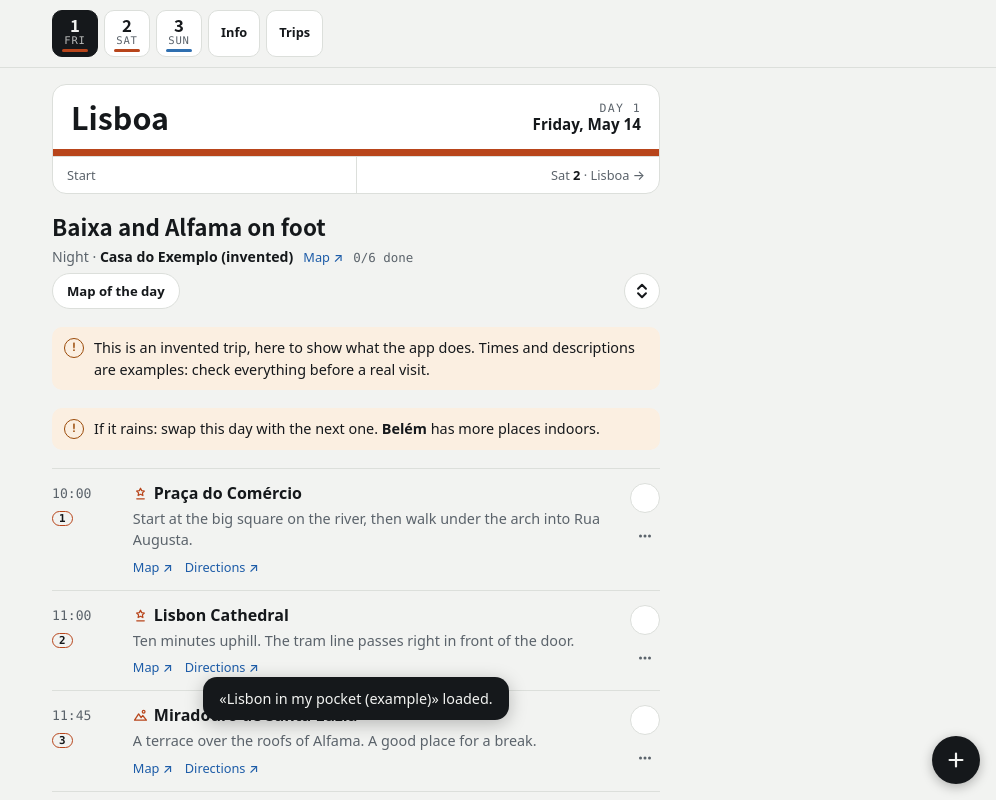
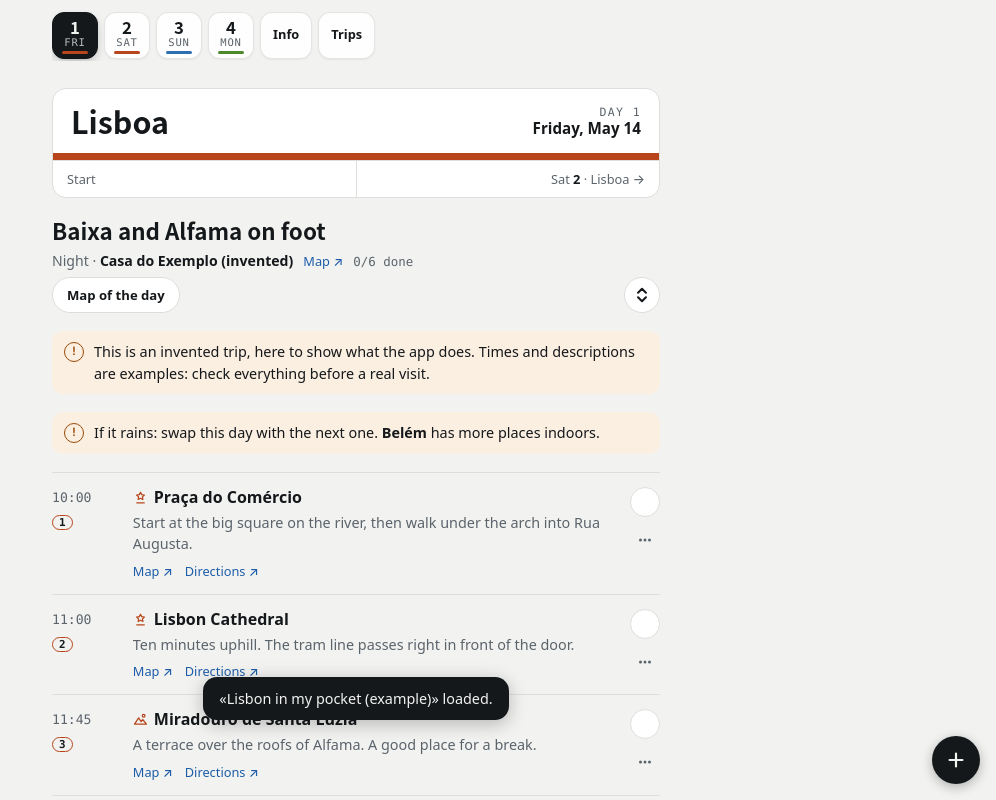
Before and after one commit to Akkatrone/TIMP, a website with bundled scripts: page index.html in a window 1280 px wide. Both pictures are taken after a click on the button "Try the example trip". Shown: the top 800 px of the page, without its empty margins (284-1280 px from the left). Built offline with nearby package versions, Linux system fonts and the light colour scheme.

Commit message:
3.1.1: no scroll bars, a switch for the lines, frosted bar, richer example
- No scroll bars anywhere (3.1.0 hid them on touch-only devices only).
- "Lines" next to Map and Sketch hides the lines between the stops and the
  travel icons on them; the choice is kept.
- The bar of days is frosted glass, with an edge once the page scrolls; the
  list of days fades on the side with more to scroll; day buttons polished.
- The example trip adds a day in Porto (train, a new city, every kind of
  place, metro, a flight home, a stay that is only text, a shared pin, a
  separate map for the airport), the bus to Pena, a Google Maps link and a
  number to call.
- Older Safari: solid colours before color-mix(), and a fallback for
  AbortSignal.timeout. Modules checked under JavaScriptCore.

Co-Authored-By: Claude Opus 5.5 <noreply@anthropic.com>

```diff
--- a/css/app.css
+++ b/css/app.css
@@ -33,6 +33,12 @@
 html{scroll-padding-top:env(safe-area-inset-top,0px)}
 body{margin:0;padding:env(safe-area-inset-top,0px) 0 env(safe-area-inset-bottom,0px);background:var(--bg);color:var(--ink);font:400 15px/1.5 var(--f-body);-webkit-text-size-adjust:100%}
 body::before{content:"";position:fixed;inset:0 0 auto;height:env(safe-area-inset-top,0px);z-index:10;background:var(--bg)}
+/* Frosted glass, for the bars that stay on top while the page scrolls under them.
+   Without backdrop-filter, or without color-mix (Safari before 16.2), they keep a solid
+   background. Safari needs the -webkit- prefix before 18. */
+@supports ((backdrop-filter:blur(1px)) or (-webkit-backdrop-filter:blur(1px))){
+  body::before,.strip{background:color-mix(in srgb,var(--bg) 70%,transparent);-webkit-backdrop-filter:saturate(170%) blur(16px);backdrop-filter:saturate(170%) blur(16px)}
+}
 img{max-width:100%}
 [hidden]{display:none!important}
 a{color:var(--link)}
@@ -41,22 +47,26 @@ button{font:inherit}
 .gutter{max-width:640px;margin:0 auto;padding-left:max(16px,env(safe-area-inset-left,0px));padding-right:max(16px,env(safe-area-inset-right,0px))}
 
 /* day strip */
-.strip{position:sticky;top:env(safe-area-inset-top,0px);z-index:5;background:var(--bg);border-bottom:1px solid var(--line)}
+.strip{position:sticky;top:env(safe-area-inset-top,0px);z-index:5;background:var(--bg);border-bottom:1px solid transparent;transition:border-color .2s,box-shadow .2s}
+/* once the page has scrolled, the bar gets an edge and a soft shadow (js: markStrip) */
+.strip.scrolled{border-bottom-color:var(--line);border-bottom-color:color-mix(in srgb,var(--line) 70%,transparent);box-shadow:0 6px 18px -10px rgba(0,0,0,.35)}
 .strip .gutter{padding-block:10px}
-#days{display:flex;gap:6px;overflow-x:auto;scrollbar-width:none;scroll-behavior:smooth}
+#days{display:flex;gap:6px;overflow-x:auto;scrollbar-width:none;scroll-behavior:smooth;padding-block:2px}
+/* the list of days fades out on a side when there is more to scroll that way */
+#days.more-l{-webkit-mask-image:linear-gradient(to right,transparent,#000 28px);mask-image:linear-gradient(to right,transparent,#000 28px)}
+#days.more-r{-webkit-mask-image:linear-gradient(to left,transparent,#000 28px);mask-image:linear-gradient(to left,transparent,#000 28px)}
+#days.more-l.more-r{-webkit-mask-image:linear-gradient(to right,transparent,#000 28px,#000 calc(100% - 28px),transparent);mask-image:linear-gradient(to right,transparent,#000 28px,#000 calc(100% - 28px),transparent)}
 #days::-webkit-scrollbar{display:none}
-/* On phones and tablets no scroll bar is drawn: a finger scrolls without it, and an
-   always visible bar (inside the forms, beside the page) was a distraction. A mouse
-   keeps its bars. */
-@media (hover:none) and (pointer:coarse){
-  *{scrollbar-width:none}
-  ::-webkit-scrollbar{display:none}
-}
-.dchip{flex:0 0 auto;min-width:46px;padding:5px 8px 9px;border:1px solid var(--line);background:var(--surface);border-radius:10px;text-align:center;text-decoration:none;color:var(--ink);display:grid;gap:0;position:relative}
+/* No scroll bars anywhere (page, forms, fields): pages scroll with a finger, a wheel or
+   the keyboard all the same, and an always visible bar was only in the way. */
+html,*{scrollbar-width:none}
+::-webkit-scrollbar{display:none;width:0;height:0}
+.dchip{flex:0 0 auto;min-width:46px;padding:5px 8px 9px;border:1px solid var(--line);border-color:color-mix(in srgb,var(--line) 80%,transparent);background:var(--surface);background:color-mix(in srgb,var(--surface) 85%,transparent);border-radius:12px;text-align:center;text-decoration:none;color:var(--ink);display:grid;gap:0;position:relative;box-shadow:0 1px 2px rgba(0,0,0,.06);transition:background-color .15s,border-color .15s,transform .1s;-webkit-tap-highlight-color:transparent}
+.dchip:active{transform:scale(.96)}
 .dchip::after{content:"";position:absolute;left:9px;right:9px;bottom:4px;height:3px;border-radius:2px;background:var(--c,var(--muted))}
 .dchip .n{font:700 1.05rem/1.1 var(--f-display);font-variant-numeric:tabular-nums}
 .dchip .w{font:500 .66rem/1.2 var(--f-mono);text-transform:uppercase;letter-spacing:.08em;color:var(--muted)}
-.dchip[aria-current="page"]{background:var(--ink);border-color:var(--ink);color:var(--bg)}
+.dchip[aria-current="page"]{background:var(--ink);border-color:var(--ink);color:var(--bg);box-shadow:0 4px 12px -4px rgba(0,0,0,.4)}
 .dchip[aria-current="page"] .w{color:var(--bg);opacity:.75}
 .dchip.today .n::after{content:"";display:inline-block;width:6px;height:6px;border-radius:50%;background:var(--accent);margin-left:3px;vertical-align:super}
 .dchip.info{align-content:center;font:600 .8rem var(--f-body);padding-inline:12px}
@@ -138,7 +148,7 @@ ol.stops{list-style:none;margin:0;padding:0}
 .iconbtn svg{width:18px;height:18px}
 .iconbtn[aria-pressed="true"]{background:var(--ink);color:var(--bg);border-color:var(--ink)}
 /* how a stop is travelled: metro, train, plane, boat */
-.tvchip{flex:0 0 auto;display:inline-grid;place-items:center;width:26px;height:26px;border-radius:7px;background:color-mix(in srgb,var(--c,var(--muted)) 16%,var(--surface));color:var(--c,var(--ink))}
+.tvchip{flex:0 0 auto;display:inline-grid;place-items:center;width:26px;height:26px;border-radius:7px;background:var(--bg);background:color-mix(in srgb,var(--c,var(--muted)) 16%,var(--surface));color:var(--c,var(--ink))}
 .tvchip svg{display:block}
 /* the kind of place, before the stop's title */
 .tychip{display:inline-block;vertical-align:-2px;margin-right:6px;color:var(--c,var(--ink))}
@@ -205,6 +215,10 @@ ol.stops{list-style:none;margin:0;padding:0}
 .livewrap{display:grid;gap:8px;min-width:0}
 .zchips{display:flex;flex-wrap:wrap;gap:6px}
 .zchip{border:1px solid var(--line);background:var(--bg);color:var(--ink);font:600 .76rem var(--f-body);padding:5px 12px;border-radius:999px;cursor:pointer;min-height:32px}
+/* the map's view picker and the switch for the lines between the stops */
+.maptools{display:flex;flex-wrap:wrap;align-items:center;gap:8px;justify-content:space-between}
+.chipbtn{font:600 .84rem var(--f-body);padding:8px 14px;border-radius:999px;border:1px solid var(--line);background:var(--surface);color:var(--muted);cursor:pointer;min-height:36px}
+.chipbtn[aria-pressed="true"]{background:var(--ink);color:var(--bg);border-color:var(--ink)}
 .live{height:min(62vh,380px);border-radius:10px;overflow:hidden;background:var(--bg);position:relative;isolation:isolate}
 .live .canvas{position:absolute;inset:0}
 .live .msg{position:absolute;inset:0;display:grid;place-items:center;text-align:center;padding:16px;color:var(--muted);font-size:.88rem}
--- a/examples/demo-trip.json
+++ b/examples/demo-trip.json
@@ -58,7 +58,8 @@
      "tag": "Ticket needed",
      "address": "Castelo de São Jorge",
      "lat": 38.7139,
-     "lng": -9.1335
+     "lng": -9.1335,
+     "link": "https://www.google.com/maps/search/?api=1&query=Castelo+de+S%C3%A3o+Jorge+Lisboa"
     },
     {
      "id": "lunch",
@@ -202,11 +203,12 @@
        "time": "10:15",
        "title": "Palácio da Pena",
        "type": "sight",
-       "text": "The coloured palace on top of the hill.",
+       "text": "Bus 434 from the station, fifteen minutes uphill. The coloured palace on top of the hill.",
        "tag": "Ticket needed",
        "address": "Palácio da Pena",
        "lat": 38.7876,
-       "lng": -9.3906
+       "lng": -9.3906,
+       "travel": "bus"
       },
       {
        "id": "regaleira",
@@ -273,6 +275,105 @@
      ]
     }
    ]
+  },
+  {
+   "date": "2027-05-17",
+   "city": "Porto",
+   "title": "Porto in a day",
+   "stay": "On the way home",
+   "notes": [
+    "Leave the luggage at the station lockers in São Bento and travel light.",
+    "The flight home is at 21:30: be at the airport by 19:30."
+   ],
+   "stops": [
+    {
+     "id": "alfa-pendular-to-porto",
+     "time": "07:39",
+     "title": "Alfa Pendular to Porto",
+     "travel": "train",
+     "tag": "Booked",
+     "text": "From Santa Apolónia, about three hours. Seats are assigned: check the coach number."
+    },
+    {
+     "id": "sao-bento-station",
+     "time": "10:45",
+     "title": "São Bento station",
+     "type": "sight",
+     "text": "Look up in the hall: twenty thousand azulejo tiles telling the history of Portugal.",
+     "address": "Estação de São Bento, Porto",
+     "lat": 41.1456,
+     "lng": -8.6105
+    },
+    {
+     "id": "livraria-lello",
+     "time": "11:15",
+     "title": "Livraria Lello",
+     "type": "shop",
+     "tag": "Ticket needed",
+     "text": "The bookshop with the red staircase. The ticket is deducted from a book you buy.",
+     "address": "Livraria Lello, Porto",
+     "lat": 41.1468,
+     "lng": -8.6148
+    },
+    {
+     "id": "a-francesinha",
+     "time": "Lunch",
+     "title": "A francesinha",
+     "type": "food",
+     "text": "The Porto sandwich: bread, meats, melted cheese and a beer sauce. One is enough for two.",
+     "address": "Rua de Passos Manuel, Porto",
+     "lat": 41.1474,
+     "lng": -8.6067
+    },
+    {
+     "id": "ribeira",
+     "time": "14:30",
+     "title": "Ribeira",
+     "type": "walk",
+     "text": "Down the steep lanes to the river front, among the coloured houses.",
+     "address": "Cais da Ribeira, Porto",
+     "lat": 41.1406,
+     "lng": -8.6131
+    },
+    {
+     "id": "dom-luis-i-bridge",
+     "time": "15:30",
+     "title": "Dom Luís I bridge",
+     "type": "view",
+     "text": "Cross on the upper deck, with the metro, for the view over the river and the port cellars.",
+     "address": "Ponte Luís I, Porto",
+     "lat": 41.1399,
+     "lng": -8.6094
+    },
+    {
+     "id": "back-to-sao-bento-for-the-luggage",
+     "time": "17:00",
+     "title": "Back to São Bento for the luggage",
+     "type": "sight",
+     "travel": "metro",
+     "text": "Metro line D from Jardim do Morro, two stops.",
+     "address": "Estação de São Bento, Porto",
+     "lat": 41.1456,
+     "lng": -8.6105
+    },
+    {
+     "id": "metro-to-the-airport",
+     "time": "18:30",
+     "title": "Metro to the airport",
+     "travel": "metro",
+     "text": "Line E from Trindade, about thirty minutes."
+    },
+    {
+     "id": "flight-home",
+     "time": "21:30",
+     "title": "Flight home",
+     "travel": "plane",
+     "tag": "Booked",
+     "address": "Aeroporto Francisco Sá Carneiro, Porto",
+     "lat": 41.2481,
+     "lng": -8.6814
+    }
+   ]
   }
  ],
  "info": [
@@ -294,7 +395,11 @@
    "items": [
     {
      "label": "Emergency",
-     "text": "112 · any emergency, across the EU"
+     "text": "112"
+    },
+    {
+     "label": "Any emergency",
+     "text": "112 works across the EU, from any phone, free of charge."
     }
    ]
   },
--- a/js/app.js
+++ b/js/app.js
@@ -28,7 +28,7 @@ const S = {
   records: [],            // [{id, trip, importedAt, fileName}]
   rec: null,              // the open one
   state: {done: {}, skipped: {}, plans: {}},
-  ui: {mapOpen: false, mapView: "live", expandAll: false},
+  ui: {mapOpen: false, mapView: "live", expandAll: false, route: true},
   langPref: "auto",       // "auto" follows the trip, or a language chosen on this device
   theme: document.documentElement.dataset.theme || "auto",   // set early by js/theme.js
   openStops: new Map(),   // descriptions opened or closed one by one, until the page is closed
@@ -407,7 +407,22 @@ function renderStrip(r){
     `<a class="dchip info" href="#trips"${r.name === "trips" ? ' aria-current="page"' : ""}>${esc(t("trips"))}</a>`;
   const active = $days.querySelector('[aria-current="page"]');
   if(active) $days.scrollLeft = active.offsetLeft - ($days.clientWidth - active.offsetWidth) / 2;
+  markStrip();
 }
+
+// The bar of days: an edge once the page has scrolled under it, and a fade on each side
+// of the list of days where there is more to scroll (css/app.css, .strip).
+function markStrip(){
+  $strip.classList.toggle("scrolled", window.scrollY > 4);
+  const max = $days.scrollWidth - $days.clientWidth;
+  $days.classList.toggle("more-l", $days.scrollLeft > 2);
+  $days.classList.toggle("more-r", $days.scrollLeft < max - 2);
+}
+let stripFrame = 0;
+const onScroll = () => { if(!stripFrame) stripFrame = requestAnimationFrame(() => { stripFrame = 0; markStrip(); }); };
+window.addEventListener("scroll", onScroll, {passive: true});
+window.addEventListener("resize", onScroll, {passive: true});
+$days.addEventListener("scroll", onScroll, {passive: true});
 
 function errorBox(){
   const e = S.importError;
@@ -662,7 +677,8 @@ function mapPanel(zs, color, view, gone){
   const views = [["live", t("viewLive")], ["schema", t("viewSchema")]];
 
   let o = `<section class="mapbox" style="--c:${color}" aria-label="${esc(t("dayMap"))}">`;
-  o += `<div class="seg" role="group" aria-label="${esc(t("mapType"))}">${views.map(([id, name]) => `<button type="button" data-view="${id}" aria-pressed="${id === view}">${esc(name)}</button>`).join("")}</div>`;
+  o += `<div class="maptools"><div class="seg" role="group" aria-label="${esc(t("mapType"))}">${views.map(([id, name]) => `<button type="button" data-view="${id}" aria-pressed="${id === view}">${esc(name)}</button>`).join("")}</div>` +
+    `<button type="button" class="chipbtn" data-route aria-pressed="${S.ui.route}">${esc(t("routeLines"))}</button></div>`;
   if(!S.online && S.ui.mapView === "live") o += `<p class="off">${esc(t("offlineMap"))}</p>`;
 
   if(view === "live"){
@@ -683,7 +699,7 @@ function mapPanel(zs, color, view, gone){
       return;
     }
     const head = `<div class="zhead"><span class="zname">${esc(zoneTitle(z))}</span>${zoneLink(z)}</div>`;
-    o += `<div class="zone">${head}${zoneSVG(z, zoneTitle(z), gone)}<ol class="mlegend">${z.pts.map(p => `<li><span class="mb">${p.nums.join("·")}</span><a href="${esc(mapsUrl(p.q))}" target="_blank" rel="noopener">${esc(p.name)}</a></li>`).join("")}</ol></div>`;
+    o += `<div class="zone">${head}${zoneSVG(z, zoneTitle(z), gone, S.ui.route)}<ol class="mlegend">${z.pts.map(p => `<li><span class="mb">${p.nums.join("·")}</span><a href="${esc(mapsUrl(p.q))}" target="_blank" rel="noopener">${esc(p.name)}</a></li>`).join("")}</ol></div>`;
   });
   return o + `<p class="foot">${esc(t("footSketch") + " " + t("footNumbers"))}</p></section>`;
 }
@@ -792,7 +808,7 @@ function renderDay(i){
     const dark = isDark();
     // Skipping a stop changes the route: the map is drawn again.
     const skippedNow = list.map((s, k) => isSkipped(k) ? k : -1).filter(k => k >= 0).join(",");
-    if(view === "live") wanted = {key: [S.rec.id, S.rec.importedAt, i, pid || "", googleKey(), lang, dark, skippedNow].join("|"), zones: zs, color: cityColor(d.city), dark, gone};
+    if(view === "live") wanted = {key: [S.rec.id, S.rec.importedAt, i, pid || "", googleKey(), lang, dark, skippedNow, S.ui.route].join("|"), zones: zs, color: cityColor(d.city), dark, gone};
   }
   if(d.notes) html += d.notes.map(r => `<div class="remind"><span class="ic" aria-hidden="true">!</span><div>${rich(r)}</div></div>`).join("");
   if(d.plans){
@@ -814,7 +830,7 @@ function syncLive(wanted){
   if(applyMapSettings()) return;
   if(!live || live.key !== wanted.key){
     if(live) live.handle.destroy();
-    live = {key: wanted.key, handle: createLiveMap({zones: wanted.zones, color: wanted.color, googleKey: googleKey(), dark: wanted.dark, onNotice: k => toast(t(k))})};
+    live = {key: wanted.key, handle: createLiveMap({zones: wanted.zones, color: wanted.color, googleKey: googleKey(), dark: wanted.dark, route: S.ui.route, onNotice: k => toast(t(k))})};
   }
   slot.appendChild(live.handle.el);
   live.handle.refresh();
@@ -937,6 +953,14 @@ $app.addEventListener("click", e => {
     saveUi();
     render();
     refocus("[data-map]");
+    return;
+  }
+  // The lines between the stops on both maps: shown or hidden, remembered.
+  if(e.target.closest("[data-route]")){
+    S.ui.route = !S.ui.route;
+    saveUi();
+    render();
+    refocus("[data-route]");
     return;
   }
   const view = e.target.closest("[data-view]");
@@ -1130,7 +1154,7 @@ async function start(){
     await store.putTrip(rec);
     await versions.put(ready);
   }
-  if(ui && typeof ui === "object") S.ui = {mapOpen: !!ui.mapOpen, mapView: ui.mapView === "schema" ? "schema" : "live", expandAll: !!ui.expandAll};
+  if(ui && typeof ui === "object") S.ui = {mapOpen: !!ui.mapOpen, mapView: ui.mapView === "schema" ? "schema" : "live", expandAll: !!ui.expandAll, route: ui.route !== false};
   if(typeof key === "string") S.deviceKey = key;
   syncThemeColor();
   await openRecord(S.records.find(r => r.id === activeId) || S.records[S.records.length - 1] || null);
--- a/js/i18n.js
+++ b/js/i18n.js
@@ -50,7 +50,7 @@ export const STRINGS = {
     fAddressPh: "Paste or write here",
     fAddressHelp: "What Google Maps shares, a full address, or coordinates. Name and position are filled in for you.",
     paste: "Paste",
-    fTitle: "Name", fDay: "Day", fTime: "Time", fPlan: "Plan",
+    fTitle: "Name", fDay: "Day", fTime: "Time", fPlan: "Plan", routeLines: "Lines",
     timeWords: "Write it in words", timeClock: "Use the clock", timeWordsPh: "Evening",
     fTravel: "How you get there", travel_none: "Other",
     fType: "What it is", type_none: "Other",
@@ -183,7 +183,7 @@ export const STRINGS = {
     fAddressPh: "Incolla o scrivi qui",
     fAddressHelp: "Quello che condivide Google Maps, un indirizzo completo o delle coordinate. Nome e posizione si compilano da soli.",
     paste: "Incolla",
-    fTitle: "Nome", fDay: "Giorno", fTime: "Orario", fPlan: "Piano",
+    fTitle: "Nome", fDay: "Giorno", fTime: "Orario", fPlan: "Piano", routeLines: "Linee",
     timeWords: "Scrivilo a parole", timeClock: "Usa l'orologio", timeWordsPh: "Sera",
     fTravel: "Come ci si arriva", travel_none: "Altro",
     fType: "Cos'è", type_none: "Altro",
--- a/package.json
+++ b/package.json
@@ -1,6 +1,6 @@
 {
   "name": "travel-in-my-pocket",
-  "version": "3.1.0",
+  "version": "3.1.1",
   "description": "A pocket travel guide that works offline. The app is public, your trip stays on your phone.",
   "author": "Francesco Falqui",
   "private": true,
```
Also changed, not shown: js/geo.js (+4 -3 lines), js/geocode.js (+9 -1 lines), js/livemap.js (+8 -7 lines), llms.txt (+109 -4 lines), test/changes.test.mjs (+4 -4 lines), tools/e2e.mjs (+25 -0 lines), CHANGELOG.md, README.md, docs/screenshots/new-stop.png, docs/screenshots/plans-dark.png, docs/screenshots/programme.png, docs/screenshots/sketch.png, docs/screenshots/trips-dark.png.
